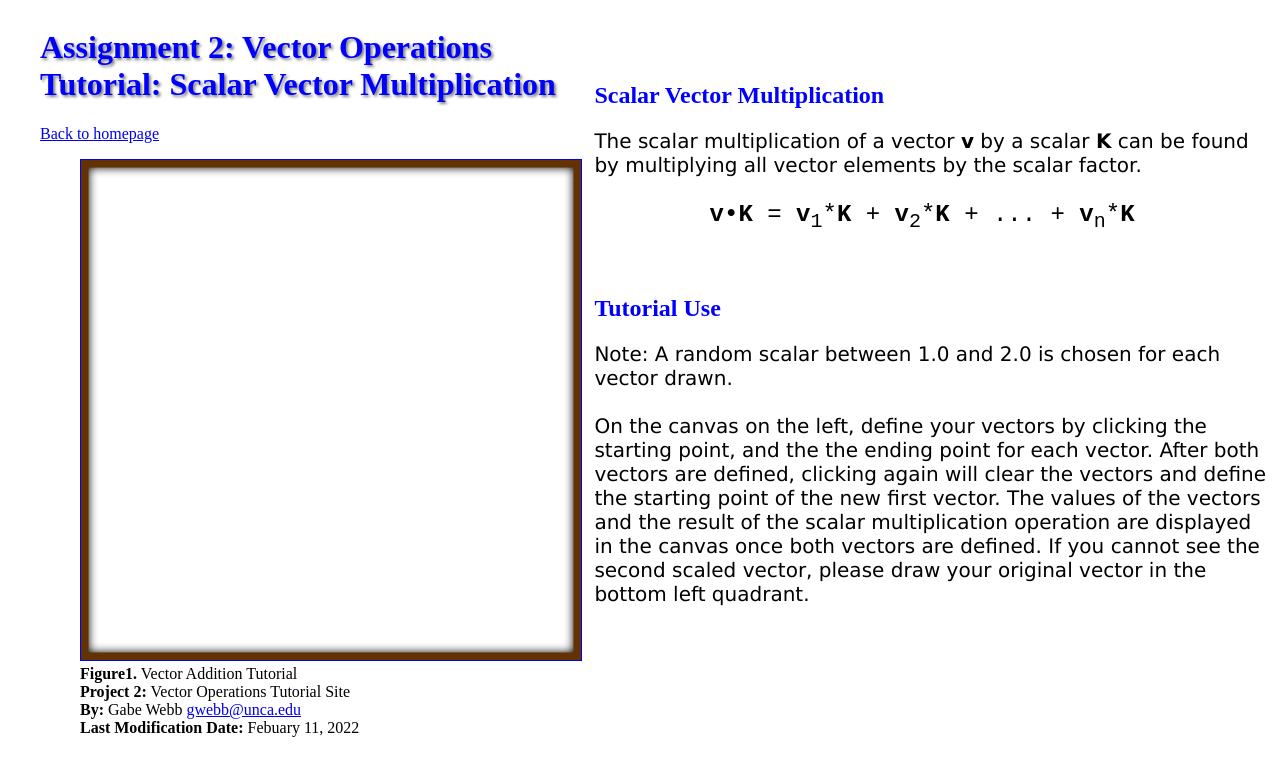
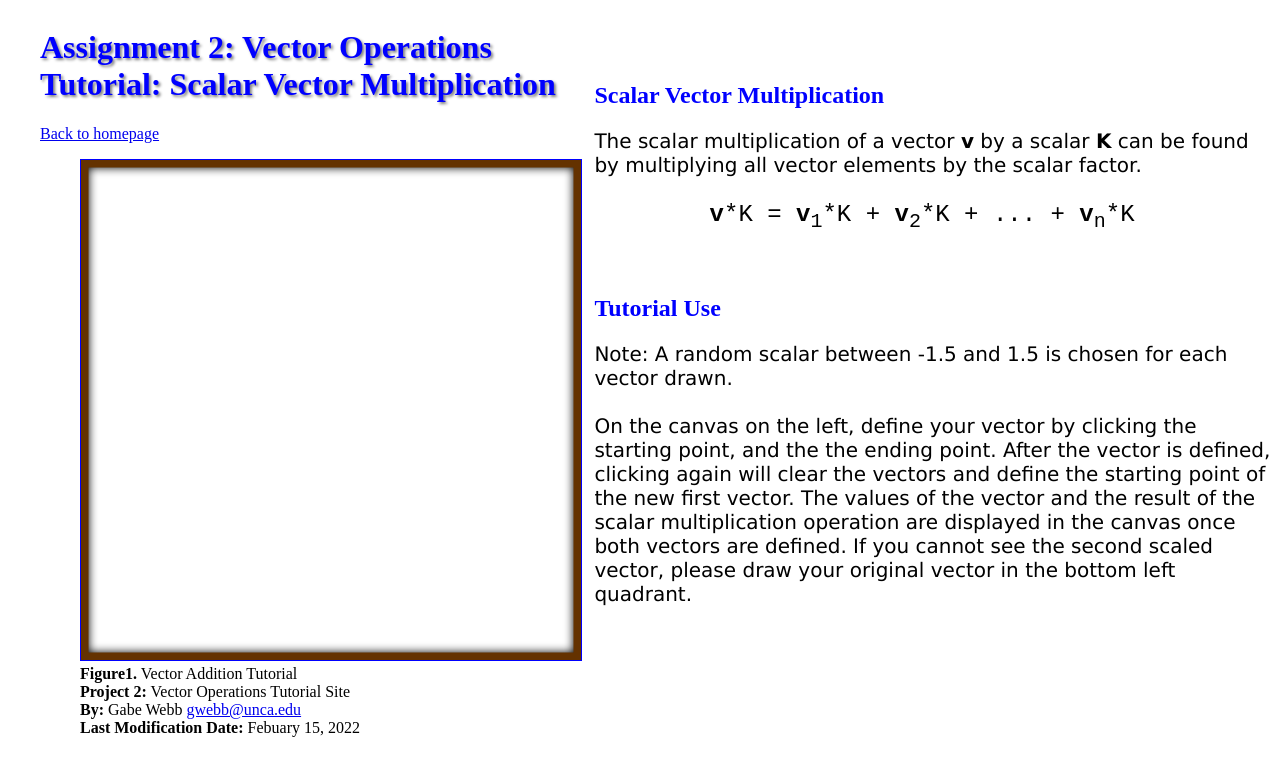
Before and after one commit to OwenFeldmann/Vector-Operations-Tutorial-Site, a plain HTML site: page Scalar-Vector Multiplication/ScalarVectorTutorial.html in a window 1280 px wide. Drawn offline with Linux system fonts and the light colour scheme.

Commit message:
Fixed typos

```diff
--- a/Scalar-Vector Multiplication/ScalarVectorTutorial.html
+++ b/Scalar-Vector Multiplication/ScalarVectorTutorial.html
@@ -1,7 +1,7 @@
 <!DOCTYPE html>
 <!--
 Author: Gabe Webb
-Last Modified: 2-11-2022
+Last Modified: 2-15-2022
 Assignment 2: Vector Operations Tutorial Site: Dot Product Tutorial
 -->
 <html>
@@ -26,7 +26,7 @@ Assignment 2: Vector Operations Tutorial Site: Dot Product Tutorial
 				<figcaption><b>Figure1.</b> Vector Addition Tutorial<br>
 					<b>Project 2:</b>  Vector Operations Tutorial Site <br>
 					<b>By:</b>  Gabe Webb <a href="mailto:gwebb@unca.edu" target="_top">gwebb@unca.edu</a> <br>
-					<b>Last Modification Date:</b>  Febuary 11, 2022 <br>
+					<b>Last Modification Date:</b>  Febuary 15, 2022 <br>
 				</figcaption>
 			</figure>
 		</div>
@@ -37,17 +37,17 @@ Assignment 2: Vector Operations Tutorial Site: Dot Product Tutorial
 			<p>
 				The scalar multiplication of a vector <b>v</b> by a scalar <b>K</b> can be found by multiplying all vector elements by the scalar factor.
 			</p>
-			<pre>	<b>v&bull;K</b> = <b>v</b><sub>1</sub>*<b>K</b> + <b>v</b><sub>2</sub>*<b>K</b> + ... + <b>v</b><sub>n</sub>*<b>K</b></pre>
+			<pre>	<b>v</b>*K = <b>v</b><sub>1</sub>*K + <b>v</b><sub>2</sub>*K + ... + <b>v</b><sub>n</sub>*K</pre>
 
 
 			<br>
 			<h2>Tutorial Use</h2>
 			<p>
-				Note: A random scalar between 1.0 and 2.0 is chosen for each vector drawn.
+				Note: A random scalar between -1.5 and 1.5 is chosen for each vector drawn.
 				<br><br>
-				On the canvas on the left, define your vectors by clicking the starting point, and the the ending point for each vector.
-				After both vectors are defined, clicking again will clear the vectors and define the starting point of the new first vector.
-				The values of the vectors and the result of the scalar multiplication operation are displayed in the canvas once both vectors are defined.
+				On the canvas on the left, define your vector by clicking the starting point, and the the ending point.
+				After the vector is defined, clicking again will clear the vectors and define the starting point of the new first vector.
+				The values of the vector and the result of the scalar multiplication operation are displayed in the canvas once both vectors are defined.
 				If you cannot see the second scaled vector, please draw your original vector in the bottom left quadrant.
 			</p>
 
```
